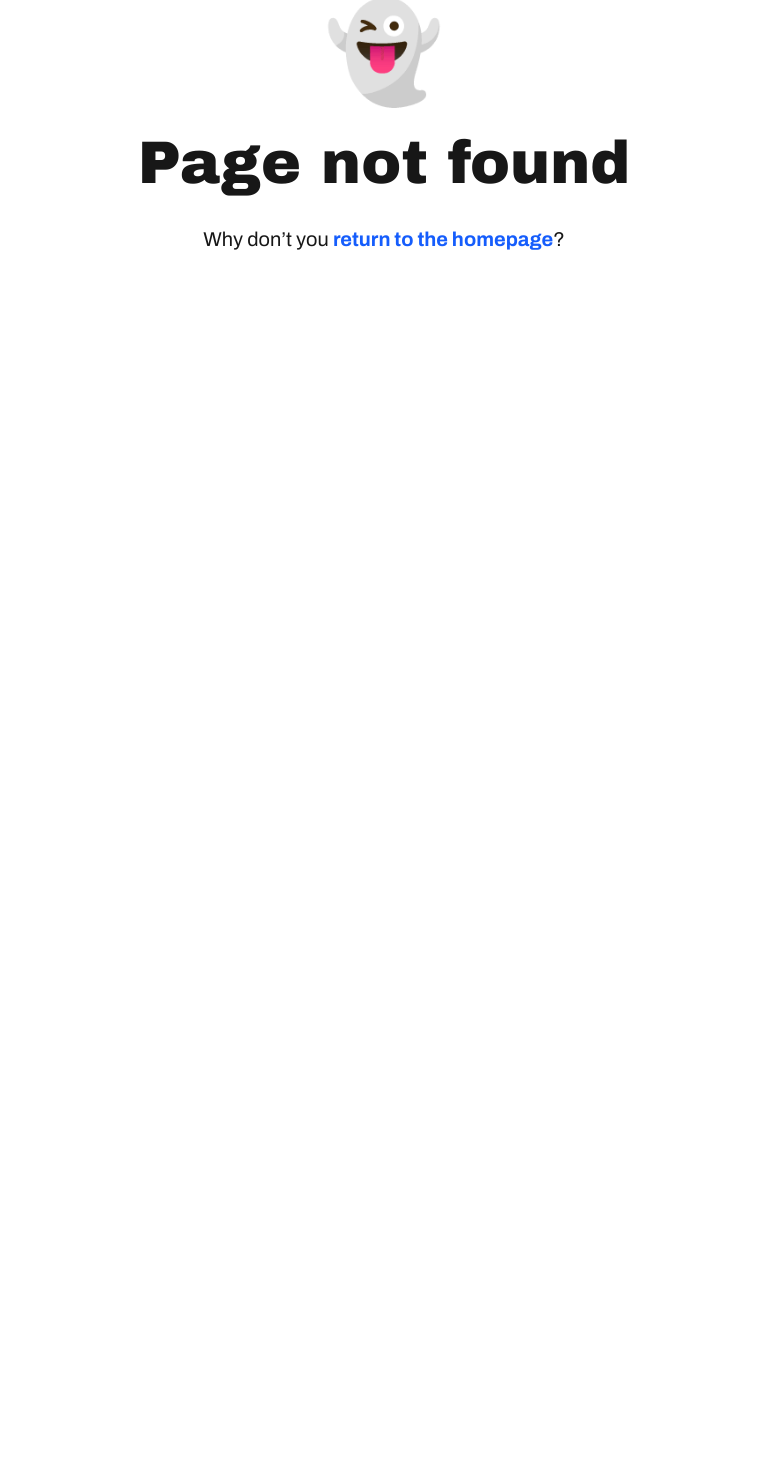
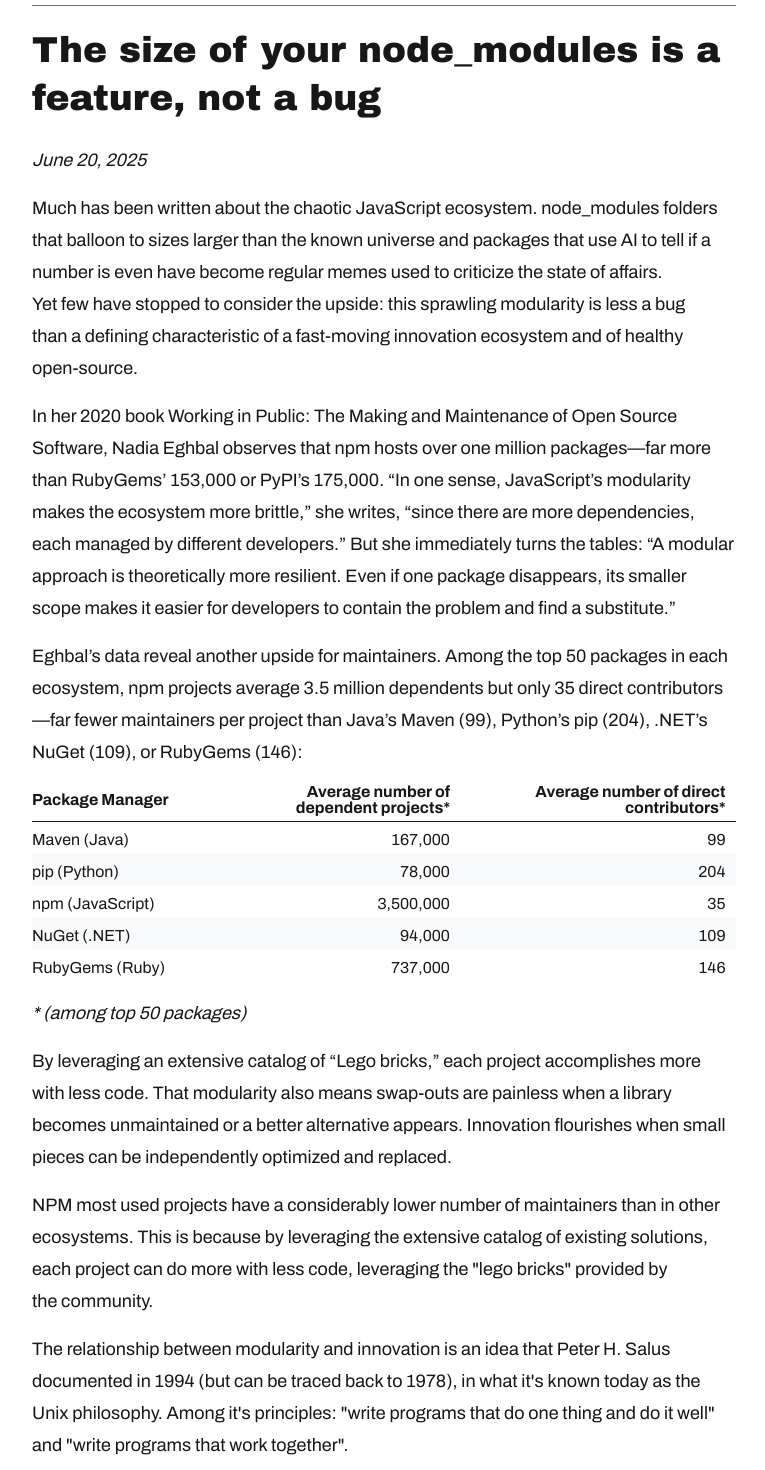
Before and after one commit to AeonFr/francanobr.com, a Next.js app: page /blog/articles/2025-06-20-the-size-of-your-node-modules-is-a-feature-not-a-bug in a window 1280 px wide. Before the commit this address had no page. Shown: the part 91-1561 px from the top of the page, without its empty margins (256-1021 px from the left). Before the commit the page ends 800 px from the top, so only its background shows below. Built offline with nearby package versions, Linux system fonts and the light colour scheme; a web font is replaced by a local one.

Commit message:
new article

```diff
--- /dev/null
+++ b/app/blog/articles/2025-06-20-the-size-of-your-node-modules-is-a-feature-not-a-bug/page.mdx
@@ -0,0 +1,73 @@
+# The size of your node_modules is a feature, not a bug
+
+_June 20, 2025_
+
+Much has been written about the chaotic JavaScript ecosystem. node_modules folders that balloon to sizes larger than the known universe and packages that use AI to tell if a number is even have become regular memes used to criticize the state of affairs. Yet few have stopped to consider the upside: this sprawling modularity is less a bug than a defining characteristic of a fast-moving innovation ecosystem and of healthy open-source.
+
+In her 2020 book Working in Public: The Making and Maintenance of Open Source Software, Nadia Eghbal observes that npm hosts over one million packages—far more than RubyGems’ 153,000 or PyPI’s 175,000. “In one sense, JavaScript’s modularity makes the ecosystem more brittle,” she writes, “since there are more dependencies, each managed by different developers.” But she immediately turns the tables: “A modular approach is theoretically more resilient. Even if one package disappears, its smaller scope makes it easier for developers to contain the problem and find a substitute.”
+
+Eghbal’s data reveal another upside for maintainers. Among the top 50 packages in each ecosystem, npm projects average 3.5 million dependents but only 35 direct contributors—far fewer maintainers per project than Java’s Maven (99), Python’s pip (204), .NET’s NuGet (109), or RubyGems (146):
+
+
+<table>
+  <thead>
+    <tr>
+      <th style={{width: '150px'}}>Package Manager</th>
+      <th align="right">Average number of dependent projects*</th>
+      <th align="right">Average number of direct contributors*</th>
+    </tr>
+  </thead>
+  <tbody>
+    <tr>
+      <td>Maven (Java)</td>
+      <td align="right">167,000</td>
+      <td align="right">99</td>
+    </tr>
+    <tr>
+      <td>pip (Python)</td>
+      <td align="right">78,000</td>
+      <td align="right">204</td>
+    </tr>
+    <tr>
+      <td>npm (JavaScript)</td>
+      <td align="right">3,500,000</td>
+      <td align="right">35</td>
+    </tr>
+    <tr>
+      <td>NuGet (.NET)</td>
+      <td align="right">94,000</td>
+      <td align="right">109</td>
+    </tr>
+    <tr>
+      <td>RubyGems (Ruby)</td>
+      <td align="right">737,000</td>
+      <td align="right">146</td>
+    </tr>
+  </tbody>
+</table>
+
+_* (among top 50 packages)_
+
+By leveraging an extensive catalog of “Lego bricks,” each project accomplishes more with less code. That modularity also means swap-outs are painless when a library becomes unmaintained or a better alternative appears. Innovation flourishes when small pieces can be independently optimized and replaced.
+
+NPM most used projects have a considerably lower number of maintainers than in other ecosystems. This is because by leveraging the extensive catalog of existing solutions, each project can do more with less code, leveraging the "lego bricks" provided by the community.
+
+The relationship between modularity and innovation is an idea that Peter H. Salus documented in 1994 (but can be traced back to 1978), in what it's known today as the Unix philosophy. Among it's principles: "write programs that do one thing and do it well" and "write programs that work together".
+
+If these qualities are so established, why so much detractors and so much hate against the npm ecosystem? I believe part of the answer is churn. Churn due to the radical, profound transformation the ecosystem went to, from what it was just 10 or 15 years ago:
+
+* From browser-only scripts to a universal platform running on servers
+* From dynamic typing to TypeScript’s safer, typed superset
+* From imperative UIs (think Backbone) to declarative JSX, ultimately converging on React and its kin
+* From custom state managers (Redux, RxJS, MobX) to streamlined tools like Zustand and React Query
+* From styled-components and Emotion to utility-first frameworks such as Tailwind CSS
+* From bundling with Grunt, to Webpack, to Vite (and Rust-based bundlers)
+* And the same accross every single part of the developer experience: linters, formatters, test runners, monorepo tools, meta-frameworks and beyond
+
+The churn that most developers feel in the ecosystem (and the meme that "there's a new JS framework every day") is because for a while, it really was like that. But that's only a consequence of the incredible innovation the ecosystem went through.
+
+Today, the churn is slowing. We’re converging around proven practices, and a lot of the innovation we see lately is related to rewriting tools in Rust to improve performance, or folding multiple utilities into single solutions. Some maintainers are even flattening their dependency trees to reduce bloat (like Storybook's newest version announcement, where they highlight the flatter dependency tree), trading off ease of maintenance and modularity for fewer dependency conflicts and less security risks.
+
+Despite this convergence, it’s worth looking back with awe at what made the JavaScript ecosystem so uniquely fertile, and the era of experimentation we seem to be slowly leaving behind.
+
+So next time you hear a joke about the size of node_modules or a new JS framework, remember: it is a feature, not a bug.
--- a/app/blog/articles/article.css
+++ b/app/blog/articles/article.css
@@ -55,7 +55,7 @@
 }
 
 .article p, .article li {
-  font-size: var(--text-md);
+  font-size: var(--text-base);
 }
 
 .article img, .article pre {
@@ -67,7 +67,34 @@
 .article a {
   color: var(--color-blue-600);
   text-decoration: underline;
+}
 
+.article table {
+  margin-bottom: var(--baseline-push);
+}
+
+.article th, .article td {
+  text-align: left;
+  border-bottom: 1px solid transparent;
+  --baselines: 1;
+  font-size: var(--text-base);
+  line-height: calc(var(--baselines) * 1rem);
+  padding-top: var(--baseline-shift);
+  padding-bottom: calc(var(--baseline-push) - 1px);
+  padding-right: var(--baseline-shift);
+  font-variant-numeric: tabular-nums;
+}
+
+.article th {
+  border-bottom-color: var(--foreground);
+}
+
+.article tr:nth-child(even) {
+  background-color: var(--color-gray-50);
+}
+
+.article th[align="right"], .article td[align="right"] {
+  text-align: right;
 }
 
 @media (width > 40rem) {
--- a/app/blog/page.tsx
+++ b/app/blog/page.tsx
@@ -19,7 +19,12 @@
           <nav>
             <ul>
               <li>
-                <BlogLink href="/blog/articles/2025-06-08-making-it-worse-to-make-it-better" date="June 2025">
+                <BlogLink href="/blog/articles/2025-06-20-the-size-of-your-node-modules-is-a-feature-not-a-bug" date="June 20, 2025">
+                  The size of your node_modules is a feature, not a bug
+                </BlogLink>
+              </li>
+              <li>
+                <BlogLink href="/blog/articles/2025-06-08-making-it-worse-to-make-it-better" date="June 8, 2025">
                   Making it worse to make it better
                 </BlogLink>
               </li>
```
